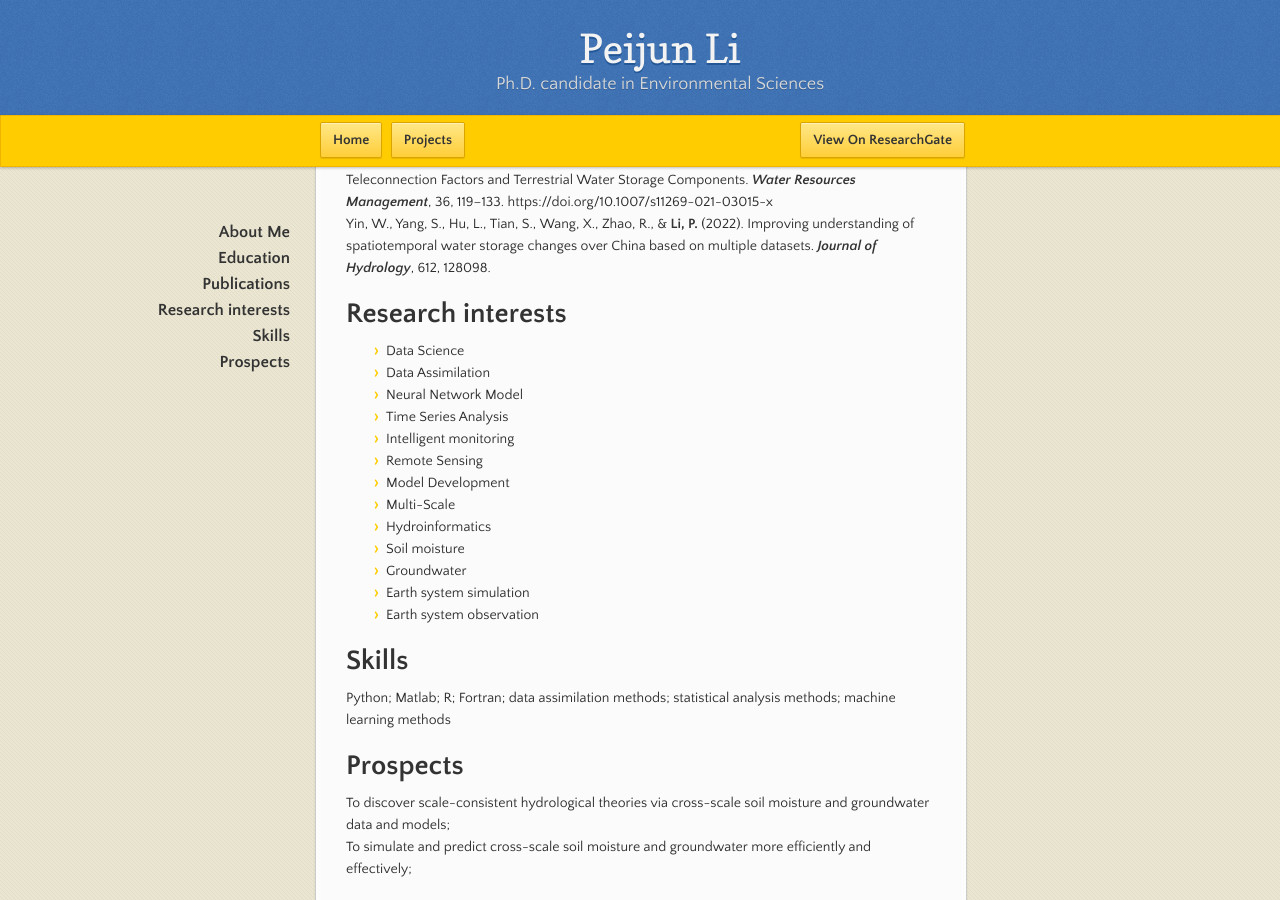
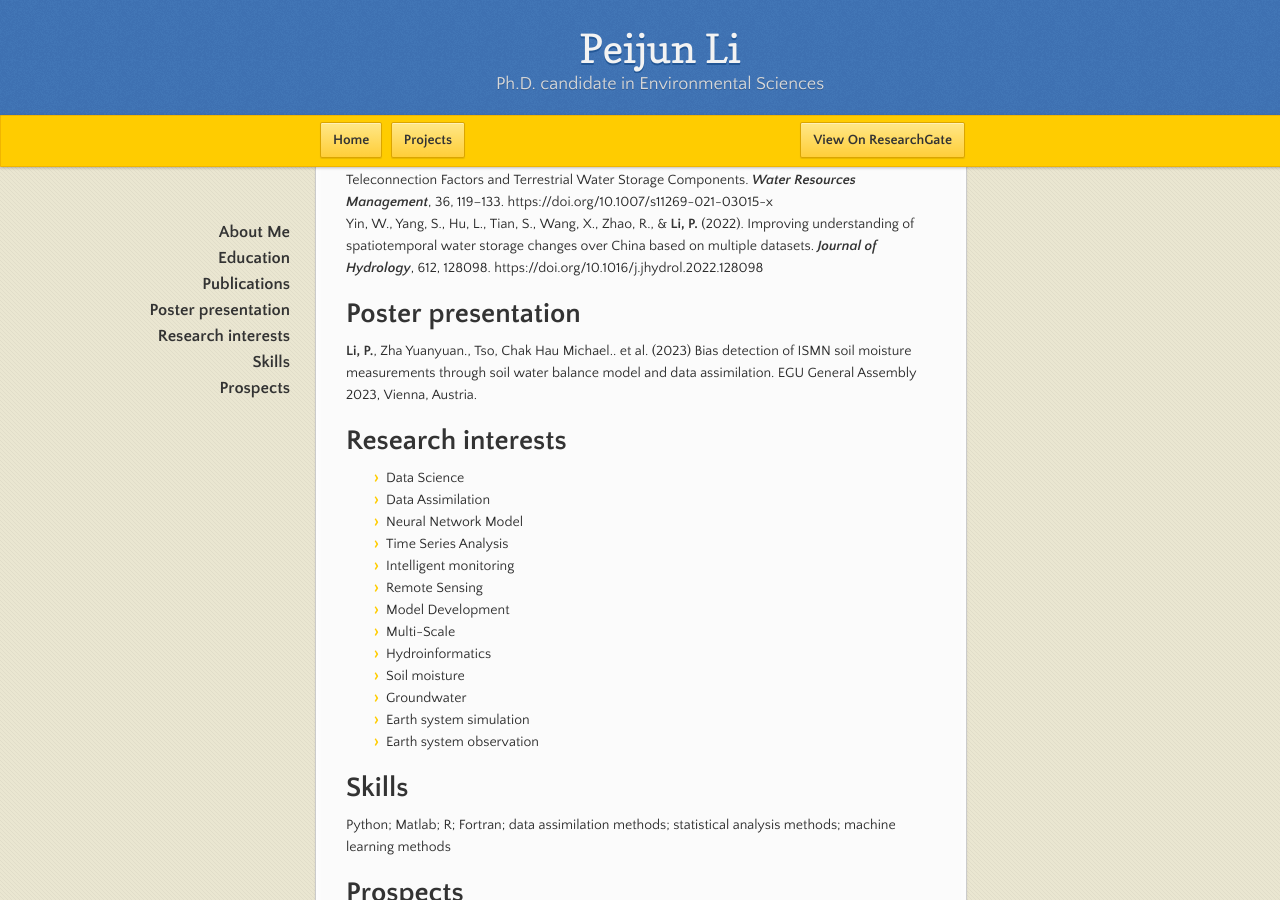
Before and after one commit to PercyLeeMaxWell/PercyLeeMaxWell.github.io, a Jekyll site: the page built from index.md, in a window 1280 px wide and 900 px high, scrolled down 718 px. Built offline with Jekyll 4.4.1, drawn with Linux system fonts in a browser that asks for light colours.

Commit message:
Update index.md
最后一个publication增加doi链接
增加poster presentation

```diff
--- a/index.md
+++ b/index.md
@@ -13,7 +13,9 @@ Visiting student at the Helmholtz Centre for Environmental Research – UFZ, Ger
 **Li, P.**, Zha, Y., Tso, C. H. M., Shi, L., Yu, D., Zhang, Y., & Zeng, W. (2020). Data assimilation of uncalibrated soil moisture measurements from frequency-domain reflectometry. ***Geoderma***, 374, 114432. https://doi.org/10.1016/j.geoderma.2020.114432
 **Li, P.**, Zha, Y., Shi, L., & Zhong, H. (2021). Identification of the terrestrial water storage change features in the North China Plain via independent component analysis. ***Journal of Hydrology: Regional Studies***, 38, 100955. https://doi.org/10.1016/j.ejrh.2021.100955
 **Li, P.**, Zha, Y., Shi, L., & Zhong, H. (2022). Assessing the Global Relationships Between Teleconnection Factors and Terrestrial Water Storage Components. ***Water Resources Management***, 36, 119–133. https://doi.org/10.1007/s11269-021-03015-x
-Yin, W., Yang, S., Hu, L., Tian, S., Wang, X., Zhao, R., & **Li, P.** (2022). Improving understanding of spatiotemporal water storage changes over China based on multiple datasets. ***Journal of Hydrology***, 612, 128098.
+Yin, W., Yang, S., Hu, L., Tian, S., Wang, X., Zhao, R., & **Li, P.** (2022). Improving understanding of spatiotemporal water storage changes over China based on multiple datasets. ***Journal of Hydrology***, 612, 128098. https://doi.org/10.1016/j.jhydrol.2022.128098
+# Poster presentation
+**Li, P.**, Zha Yuanyuan., Tso, Chak Hau Michael.. et al. (2023) Bias detection of ISMN soil moisture measurements through soil water balance model and data assimilation. EGU General Assembly 2023, Vienna, Austria.
 # Research interests
 * Data Science
 * Data Assimilation
```
